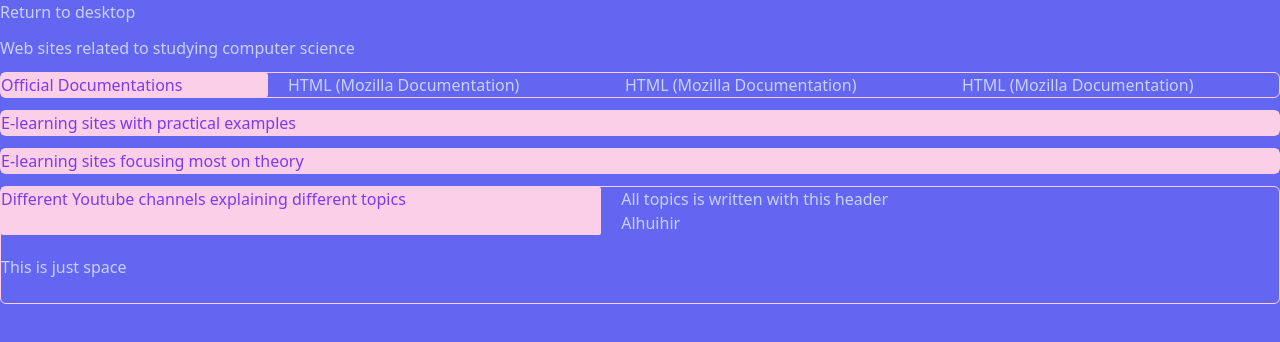
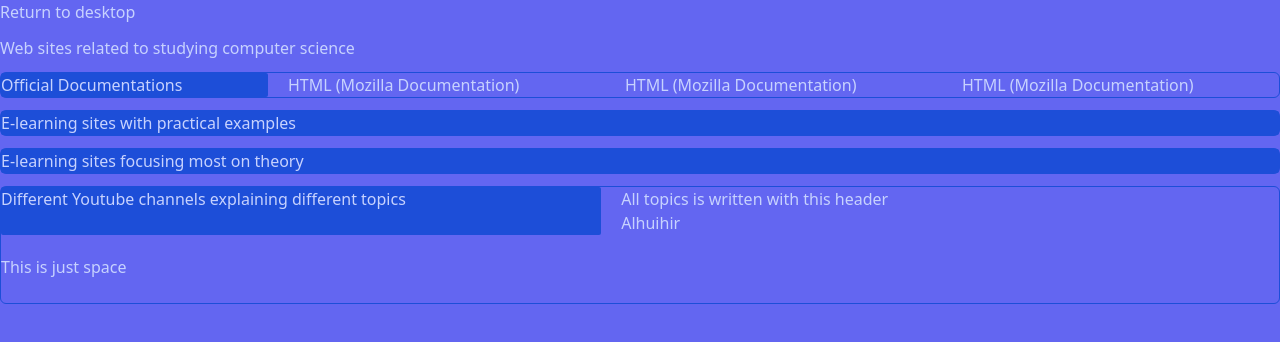
Before and after one commit to NicoSakuraStar/hobby-89ujoijiwjf39smc, a website: page help.html in a window 1280 px wide. Drawn offline with nearby package versions, Linux system fonts and the light colour scheme.

Commit message:
Changed colors in help.html

```diff
--- a/help.html
+++ b/help.html
@@ -8,23 +8,23 @@
     <a href="/desktop.html">Return to desktop<br></a>
     <h1>Web sites related to studying computer science</h1>
 
-    <div id="documentation" class="grid grid-flow-col gap-5 border border-pink-200 rounded-md">
-      <h2 class="bg-pink-200 rounded-sm text-purple-600">Official Documentations</h2>
+    <div id="documentation" class="grid grid-flow-col gap-5 border border-blue-700 rounded-md">
+      <h2 class="bg-blue-700 rounded-sm">Official Documentations</h2>
       <a href="https://developer.mozilla.org/en-US/docs/Web/HTML/Element" target="_blank">HTML (Mozilla Documentation)</a>
       <a href="https://developer.mozilla.org/en-US/docs/Web/HTML/Element" target="_blank">HTML (Mozilla Documentation)</a>
       <a href="https://developer.mozilla.org/en-US/docs/Web/HTML/Element" target="_blank">HTML (Mozilla Documentation)</a>
     </div>
 
-    <div id="learning-practical" class="grid grid-flow-col gap-5 border border-pink-200 rounded-md ">
-      <h2 class="bg-pink-200 rounded-sm text-purple-600">E-learning sites with practical examples</h2>
+    <div id="learning-practical" class="grid grid-flow-col gap-5 border border-blue-700 rounded-md ">
+      <h2 class="bg-blue-700 rounded-sm">E-learning sites with practical examples</h2>
     </div>
 
-    <div id="learning-theory" class="grid grid-flow-col gap-5 border border-pink-200 rounded-md">
-      <h2 class="bg-pink-200 rounded-sm text-purple-600">E-learning sites focusing most on theory</h2>
+    <div id="learning-theory" class="grid grid-flow-col gap-5 border border-blue-700 rounded-md">
+      <h2 class="bg-blue-700 rounded-sm">E-learning sites focusing most on theory</h2>
     </div>
 
-    <div id="video-channels" class="grid grid-rows-2 grid-flow-col gap-5 border border-pink-200 rounded-md">
-      <h2 class="bg-pink-200 rounded-sm text-purple-600">Different Youtube channels explaining different topics</h2>
+    <div id="video-channels" class="grid grid-rows-2 grid-flow-col gap-5 border border-blue-700 rounded-md">
+      <h2 class="bg-blue-700 rounded-sm">Different Youtube channels explaining different topics</h2>
       <h3>This is just space</h3>
       <div class="row-span-1 col-span-2">
       <h3>All topics is written with this header</h3>
```
